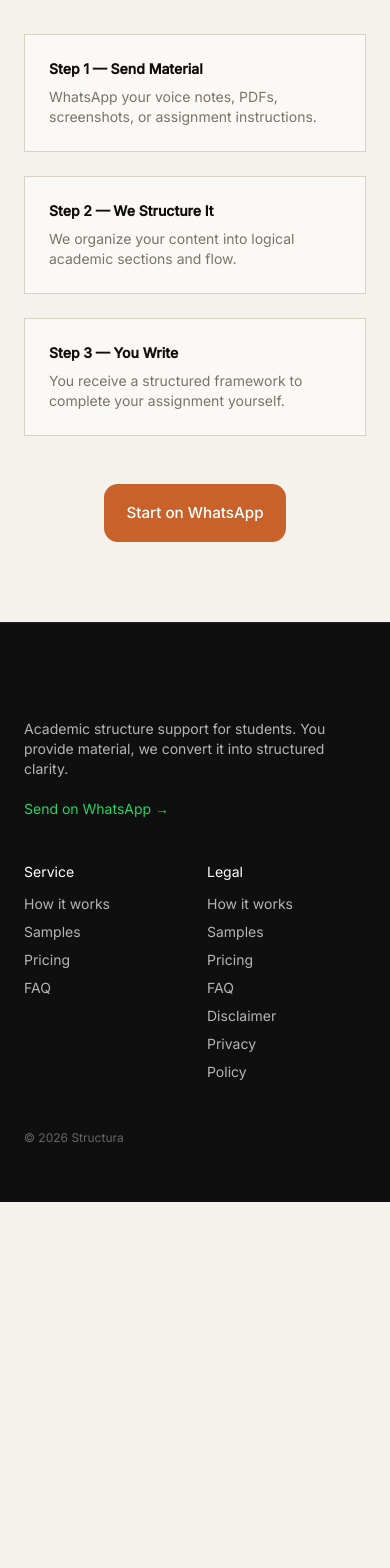
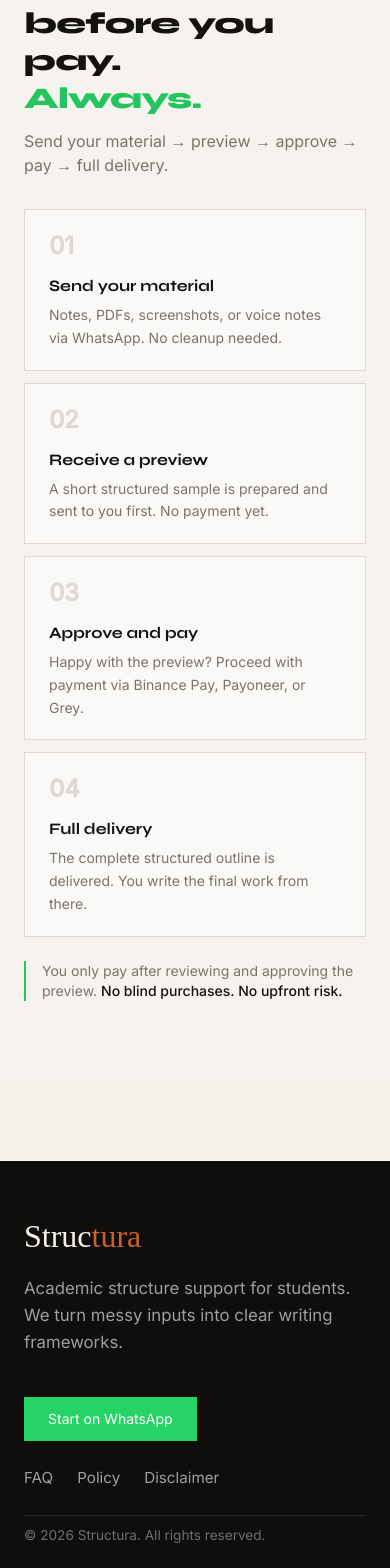
Before and after one commit to fazetdev/structura, a Next.js app: page /how-it-works in a window 390 px wide. Shown: the part 300-1868 px from the top of the page. Before the commit the page ends 1502 px from the top, so only its background shows below. Built offline with nearby package versions, Linux system fonts and the light colour scheme.

Commit message:
design: update color scheme to warm light mode palette and refine mobile layout

```diff
--- a/app/disclaimer/page.tsx
+++ b/app/disclaimer/page.tsx
@@ -0,0 +1,67 @@
+export default function DisclaimerPage() {
+  return (
+    <main className="container py-12">
+
+      <div className="max-w-3xl mx-auto">
+
+        {/* LABEL */}
+        <div className="text-sm uppercase tracking-[0.18em] text-[var(--muted)] mb-3">
+          Disclaimer
+        </div>
+
+        {/* TITLE */}
+        <h1
+          className="text-[2.8rem] md:text-[4.5rem] leading-[0.95] tracking-[-0.05em] mb-6"
+          style={{ fontFamily: "Instrument Serif" }}
+        >
+          Important notice
+        </h1>
+
+        {/* CONTENT */}
+        <div className="space-y-6 text-[1.08rem] md:text-[1.15rem] leading-relaxed text-[var(--muted)]">
+
+          <div className="border border-[var(--border)] bg-[var(--white)] p-6">
+
+            <h2 className="text-[1.2rem] text-[var(--ink)] mb-3 font-medium">
+              Service purpose
+            </h2>
+
+            <p>
+              Structura provides academic organization and structure support only. It is designed to help students
+              transform unstructured input into a clear framework for their own writing.
+            </p>
+
+          </div>
+
+          <div className="border border-[var(--border)] bg-[var(--white)] p-6">
+
+            <h2 className="text-[1.2rem] text-[var(--ink)] mb-3 font-medium">
+              No academic submission guarantee
+            </h2>
+
+            <p>
+              The service does not produce final academic submissions and does not guarantee grades, outcomes, or approval
+              from any institution.
+            </p>
+
+          </div>
+
+          <div className="border border-[var(--border)] bg-[var(--white)] p-6">
+
+            <h2 className="text-[1.2rem] text-[var(--ink)] mb-3 font-medium">
+              User responsibility
+            </h2>
+
+            <p>
+              Users remain fully responsible for writing, editing, and submitting their own academic work based on the structure provided.
+            </p>
+
+          </div>
+
+        </div>
+
+      </div>
+
+    </main>
+  )
+}
--- a/app/how-it-works/page.tsx
+++ b/app/how-it-works/page.tsx
@@ -1,51 +1,73 @@
 export default function HowItWorksPage() {
   return (
-    <div className="container mt-20">
+    <main className="bg-[#f6f3ee] min-h-screen flex items-center">
+      <div className="max-w-3xl mx-auto px-6 py-20 w-full">
 
-      <div className="text-center mb-12">
-        <h1 className="text-4xl md:text-5xl">
-          How Structura Works
-        </h1>
-
-        <p className="text-[#7a7367] max-w-2xl mx-auto mt-4">
-          You provide raw academic input. We return structured frameworks you can write from.
-        </p>
-      </div>
-
-      <div className="space-y-6">
-
-        <div className="border border-[#d8d2c4] bg-[var(--white)] p-6">
-          <div className="text-sm font-semibold mb-2">Step 1 — Send Material</div>
-          <p className="text-sm text-[#7a7367]">
-            WhatsApp your voice notes, PDFs, screenshots, or assignment instructions.
+        {/* Header */}
+        <div className="mb-8">
+          <div className="inline-flex items-center gap-2 border border-[#22c55e]/40 px-3 py-1.5 mb-5">
+            <span className="w-1.5 h-1.5 rounded-full bg-[#22c55e]" />
+            <span className="text-xs font-semibold tracking-widest uppercase text-[#22c55e]">
+              How it works
+            </span>
+          </div>
+          <h1 className="text-3xl sm:text-4xl font-extrabold tracking-tight text-[#141210] leading-tight mb-3">
+            Preview before you pay.<br />
+            <span className="text-[#22c55e]">Always.</span>
+          </h1>
+          <p className="text-base text-[#7a7469]">
+            Send your material → preview → approve → pay → full delivery.
           </p>
         </div>
 
-        <div className="border border-[#d8d2c4] bg-[var(--white)] p-6">
-          <div className="text-sm font-semibold mb-2">Step 2 — We Structure It</div>
-          <p className="text-sm text-[#7a7367]">
-            We organize your content into logical academic sections and flow.
-          </p>
+        {/* Steps */}
+        <div className="grid sm:grid-cols-2 gap-3">
+          {[
+            {
+              n: "01",
+              title: "Send your material",
+              desc: "Notes, PDFs, screenshots, or voice notes via WhatsApp. No cleanup needed.",
+            },
+            {
+              n: "02",
+              title: "Receive a preview",
+              desc: "A short structured sample is prepared and sent to you first. No payment yet.",
+            },
+            {
+              n: "03",
+              title: "Approve and pay",
+              desc: "Happy with the preview? Proceed with payment via Binance Pay, Payoneer, or Grey.",
+            },
+            {
+              n: "04",
+              title: "Full delivery",
+              desc: "The complete structured outline is delivered. You write the final work from there.",
+            },
+          ].map((s) => (
+            <div
+              key={s.n}
+              className="bg-[#faf9f7] border border-[#ddd9d0] px-6 py-5 hover:border-[#22c55e]/40 transition-colors duration-200"
+            >
+              <div className="text-2xl font-extrabold text-[#ddd9d0] tracking-tight mb-3">
+                {s.n}
+              </div>
+              <h3 className="text-base font-semibold text-[#141210] mb-1.5">
+                {s.title}
+              </h3>
+              <p className="text-sm text-[#7a7469] leading-relaxed">{s.desc}</p>
+            </div>
+          ))}
         </div>
 
-        <div className="border border-[#d8d2c4] bg-[var(--white)] p-6">
-          <div className="text-sm font-semibold mb-2">Step 3 — You Write</div>
-          <p className="text-sm text-[#7a7367]">
-            You receive a structured framework to complete your assignment yourself.
+        {/* Trust line */}
+        <div className="mt-6 border-l-2 border-[#22c55e] pl-4">
+          <p className="text-sm text-[#7a7469]">
+            You only pay after reviewing and approving the preview.{" "}
+            <span className="text-[#141210] font-medium">No blind purchases. No upfront risk.</span>
           </p>
         </div>
 
       </div>
-
-      <div className="text-center mt-12">
-        <a
-          href="https://wa.me/2349036961611"
-          className="btn"
-        >
-          Start on WhatsApp
-        </a>
-      </div>
-
-    </div>
+    </main>
   )
 }
--- a/app/pricing/page.tsx
+++ b/app/pricing/page.tsx
@@ -1,77 +1,208 @@
-export default function PricingPage() {
-  const plans = [
+import WhatsAppButton from "@/components/ui/WhatsAppButton"
+
+const tiers = [
   {
-      title: "Level 1",
+    level: "Tier 1",
+    name: "Single Source",
     price: "$4",
-      desc: "Simple academic structure support.",
+    tag: null,
+    desc: "You have one item. One clear input, one structured outline back.",
+    examples: [
+      "Assignment brief only",
+      "One PDF or lecture note",
+      "One voice note",
+      "One set of screenshots",
+    ],
+    waMessage: "Hi, I want to request a preview first. I have a single source (Tier 1 — $4):",
   },
   {
-      title: "Level 2",
+    level: "Tier 2",
+    name: "Small Combo",
     price: "$7",
-      desc: "Mixed materials and medium complexity.",
+    tag: "Most common",
+    desc: "You have two or three items from different sources.",
+    examples: [
+      "Assignment brief + lecture slides",
+      "Voice note + screenshots",
+      "Lecture notes + PDF",
+      "Any 2–3 item combination",
+    ],
+    waMessage: "Hi, I want to request a preview first. I have a small combo (Tier 2 — $7):",
   },
   {
-      title: "Level 3",
+    level: "Tier 3",
+    name: "Full Set",
     price: "$10",
-      desc: "Heavy restructuring and large inputs.",
+    tag: null,
+    desc: "Brief, slides, notes, screenshots — all pulled into one structure.",
+    examples: [
+      "Assignment brief + slides + notes",
+      "Voice note + PDF + screenshots",
+      "3–5 items across different sources",
+      "One assignment, multiple formats",
+    ],
+    waMessage: "Hi, I want to request a preview first. I have a full set (Tier 3 — $10):",
   },
   {
-      title: "Level 4",
+    level: "Tier 4",
+    name: "Complex Case",
     price: "$20",
-      desc: "Complex academic situations and research-heavy support.",
+    tag: "For serious cases",
+    desc: "A lot of material, no clear direction. You don't know where the assignment is going.",
+    examples: [
+      "Many sources, unclear instructions",
+      "Research-heavy restructuring",
+      "Multiple documents across topics",
+      "You don't know where to start",
+    ],
+    waMessage: "Hi, I want to request a preview first. I have a complex case (Tier 4 — $20):",
   },
 ]
 
+const payments = [
+  { name: "Binance Pay", desc: "Crypto · instant · zero fees", icon: "₿" },
+  { name: "Payoneer", desc: "Card or bank transfer", icon: "P" },
+  { name: "Grey", desc: "USD account · bank transfer", icon: "G" },
+]
+
+export default function PricingPage() {
   return (
-    <main className="container py-12">
+    <main className="bg-[#f6f3ee] min-h-screen pt-24 pb-24 text-[#141210]">
+      <div className="max-w-3xl mx-auto px-6">
 
-      <div className="max-w-3xl mb-10">
-
-        <div className="text-sm uppercase tracking-[0.18em] text-[var(--muted)] mb-3">
+        {/* ── HEADER ── */}
+        <div className="mb-12">
+          <div className="inline-flex items-center gap-2 border border-[#22c55e]/30 px-3 py-1.5 mb-6">
+            <span className="w-2 h-2 rounded-full bg-[#22c55e]" />
+            <span className="text-sm font-semibold tracking-widest uppercase text-[#22c55e]">
               Pricing
+            </span>
+          </div>
+          <h1 className="text-4xl sm:text-5xl font-extrabold tracking-tight leading-[1.1] text-[#141210] mb-5">
+            Pick based on what<br />
+            <span className="text-[#22c55e]">you currently have.</span>
+          </h1>
+          <p className="text-lg text-[#141210] max-w-xl leading-relaxed mb-4">
+            Look at what is in your phone right now and pick the tier that matches.
+            Not file types. Not complexity scores.
+          </p>
+          <div className="border-l-4 border-[#22c55e] pl-4 mt-4">
+            <p className="text-base text-[#7a7469]">
+              A short preview is sent before you pay. You only proceed if it looks right.
+            </p>
+          </div>
         </div>
 
-        <h1
-          className="text-[2.8rem] md:text-[4.5rem] leading-[0.95] tracking-[-0.05em] mb-6"
-          style={{ fontFamily: "Instrument Serif" }}
+        {/* ── TIERS ── */}
+        <div className="flex flex-col gap-5 mb-12">
+          {tiers.map((tier) => (
+            <div
+              key={tier.level}
+              className="bg-white border border-[#ddd9d0] p-8 flex flex-col gap-6 hover:border-[#22c55e]/50 transition-colors duration-200"
             >
-          Structure pricing
-        </h1>
+              {/* Header */}
+              <div>
+                <div className="flex items-center justify-between mb-4">
+                  <span className="text-sm font-semibold tracking-widest uppercase text-[#7a7469]">
+                    {tier.level}
+                  </span>
+                  {tier.tag && (
+                    <span className="text-sm font-semibold text-[#22c55e] border border-[#22c55e]/30 px-3 py-1">
+                      {tier.tag}
+                    </span>
+                  )}
+                </div>
+                <div className="flex items-baseline gap-3 mb-3">
+                  <span className="text-6xl font-black tracking-tight text-[#141210] leading-none">
+                    {tier.price}
+                  </span>
+                  <span className="text-xl font-bold text-[#22c55e]">
+                    {tier.name}
+                  </span>
+                </div>
+                <p className="text-lg text-[#141210] leading-relaxed">
+                  {tier.desc}
+                </p>
+              </div>
 
-        <p className="text-[1.15rem] md:text-[1.3rem] text-[var(--muted)] leading-relaxed">
-          Pricing depends on complexity and amount of structure work required.
+              {/* Examples */}
+              <div className="border-t border-[#ddd9d0] pt-5">
+                <div className="text-sm font-semibold tracking-widest uppercase text-[#7a7469] mb-4">
+                  What you might have
+                </div>
+                <ul className="flex flex-col gap-3">
+                  {tier.examples.map((ex) => (
+                    <li key={ex} className="flex items-start gap-3 text-base text-[#7a7469]">
+                      <span className="text-[#22c55e] mt-0.5 shrink-0 font-bold">→</span>
+                      {ex}
+                    </li>
+                  ))}
+                </ul>
+              </div>
+
+              {/* CTA */}
+              <div className="mt-auto pt-2">
+                <WhatsAppButton
+                  label={`Request preview — ${tier.price}`}
+                  size="lg"
+                  fullWidth
+                  customMessage={tier.waMessage}
+                />
+                <p className="text-sm text-[#7a7469] text-center mt-3">
+                  Preview first · pay only if satisfied
+                </p>
+              </div>
+            </div>
+          ))}
+        </div>
+
+        {/* ── PAYMENT METHODS ── */}
+        <div className="bg-white border border-[#ddd9d0] mb-10">
+          <div className="border-b border-[#ddd9d0] px-8 py-5">
+            <span className="text-sm font-semibold tracking-widest uppercase text-[#7a7469]">
+              Payment methods
+            </span>
+          </div>
+          <div className="flex flex-col divide-y divide-[#ddd9d0]">
+            {payments.map((p) => (
+              <div key={p.name} className="px-8 py-6 flex items-center gap-5">
+                <div className="w-12 h-12 flex items-center justify-center bg-[#f6f3ee] border border-[#ddd9d0] text-base font-bold text-[#141210] shrink-0">
+                  {p.icon}
+                </div>
+                <div>
+                  <div className="text-base font-bold text-[#141210]">{p.name}</div>
+                  <div className="text-sm text-[#7a7469] mt-1">{p.desc}</div>
+                </div>
+              </div>
+            ))}
+          </div>
+          <div className="border-t border-[#ddd9d0] bg-[#faf9f7] px-8 py-5">
+            <p className="text-sm text-[#7a7469]">
+              Not sure which to use?{" "}
+              <a
+                href="https://wa.me/2349036961611"
+                target="_blank"
+                rel="noopener noreferrer"
+                className="text-[#22c55e] border-b border-[#22c55e]/30 hover:border-[#22c55e] font-medium transition-colors"
+              >
+                Message us on WhatsApp →
+              </a>
+            </p>
+          </div>
+        </div>
+
+        {/* ── BOTTOM NOTE ── */}
+        <p className="text-sm text-[#7a7469] text-center leading-relaxed">
+          Not a ghostwriting service — you always write the final work.{" "}
+          <a
+            href="/disclaimer"
+            className="text-[#141210] hover:text-[#22c55e] border-b border-[#ddd9d0] hover:border-[#22c55e] transition-colors duration-150"
+          >
+            Read disclaimer →
+          </a>
         </p>
 
       </div>
-
-      <div className="grid md:grid-cols-2 gap-5">
-
-        {plans.map((plan) => (
-          <div
-            key={plan.title}
-            className="border border-[var(--border)] bg-[var(--white)] p-7"
-          >
-
-            <div className="text-sm uppercase tracking-[0.15em] text-[var(--muted)] mb-3">
-              {plan.title}
-            </div>
-
-            <div
-              className="text-[3.2rem] mb-4"
-              style={{ fontFamily: "Instrument Serif" }}
-            >
-              {plan.price}
-            </div>
-
-            <p className="text-[1.08rem] text-[var(--muted)] leading-relaxed">
-              {plan.desc}
-            </p>
-
-          </div>
-        ))}
-
-      </div>
-
     </main>
   )
 }
--- a/components/sections/Footer.tsx
+++ b/components/sections/Footer.tsx
@@ -1,54 +1,82 @@
 import Link from "next/link"
-import { config, waLink } from "@/lib/config"
 
 export default function Footer() {
   return (
-    <footer className="border-t border-[#1f1f1f] bg-[#0f0f10] mt-20">
-      <div className="max-w-5xl mx-auto px-6 py-14">
+    <footer className="bg-[var(--ink)] text-[var(--paper)] mt-20">
 
-        <div className="grid md:grid-cols-2 gap-10">
+      <div className="container py-12">
 
-          <div>
-            <h3 className="text-lg font-semibold">{config.brand}</h3>
-            <p className="mt-3 text-[#b5b5b5] text-sm max-w-md">
-              Academic structure support for students. You provide material, we convert it into structured clarity.
-            </p>
+        {/* BRAND */}
+        <div className="mb-10">
 
-            <a
-              href={waLink()}
-              className="inline-block mt-5 text-sm text-[#25d366]"
-            >
-              Send on WhatsApp →
-            </a>
+          <div
+            className="text-[2rem] mb-3"
+            style={{ fontFamily: "Instrument Serif" }}
+          >
+            Struc<span className="text-[var(--accent)]">tura</span>
           </div>
 
-          <div className="grid grid-cols-2 gap-6 text-sm text-[#b5b5b5]">
-            <div>
-              <div className="text-white mb-3">Service</div>
-              {config.nav.map((i) => (
-                <Link key={i.href} href={i.href} className="block mb-2 hover:text-white">
-                  {i.label}
-                </Link>
-              ))}
-            </div>
+          <p className="text-[1.05rem] text-white/60 max-w-md leading-relaxed">
+            Academic structure support for students. We turn messy inputs into clear writing frameworks.
+          </p>
 
-            <div>
-              <div className="text-white mb-3">Legal</div>
-              {config.footer.map((i) => (
-                <Link key={i.href} href={i.href} className="block mb-2 hover:text-white">
-                  {i.label}
-                </Link>
-              ))}
-            </div>
+        </div>
+
+        {/* CORE ACTION */}
+        <div className="flex flex-col gap-6">
+
+          <a
+            href="https://wa.me/2349036961611?text=Hi%2C%20I%20need%20help%20organizing%20my%20academic%20material."
+            className="
+              inline-flex
+              items-center
+              justify-center
+              bg-[#25d366]
+              text-white
+              px-6
+              py-3
+              text-sm
+              w-fit
+            "
+          >
+            Start on WhatsApp
+          </a>
+
+          {/* ESSENTIAL LINKS ONLY */}
+          <div className="flex flex-wrap gap-6 text-[0.95rem]">
+
+            <Link
+              href="/faq"
+              className="text-white/60 hover:text-white transition"
+            >
+              FAQ
+            </Link>
+
+            <Link
+              href="/policy"
+              className="text-white/60 hover:text-white transition"
+            >
+              Policy
+            </Link>
+
+            <Link
+              href="/disclaimer"
+              className="text-white/60 hover:text-white transition"
+            >
+              Disclaimer
+            </Link>
+
+          </div>
+
+          {/* COPYRIGHT */}
+          <div className="text-[0.85rem] text-white/40 pt-2 border-t border-white/10">
+            © {new Date().getFullYear()} Structura. All rights reserved.
           </div>
 
         </div>
 
-        <div className="mt-10 text-xs text-[#666]">
-          © {new Date().getFullYear()} {config.brand}
-        </div>
+      </div>
 
-      </div>
     </footer>
   )
 }
```
Lines whose indentation alone changed are shown as unchanged.
